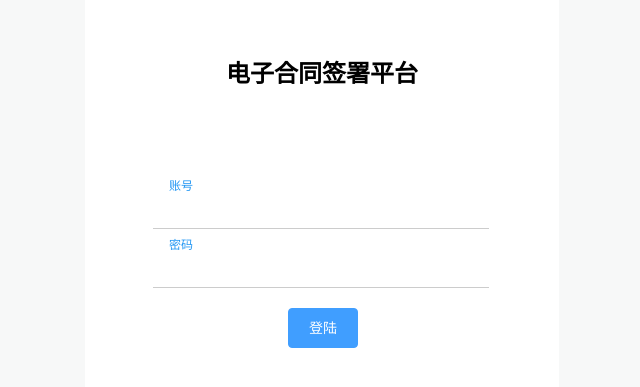
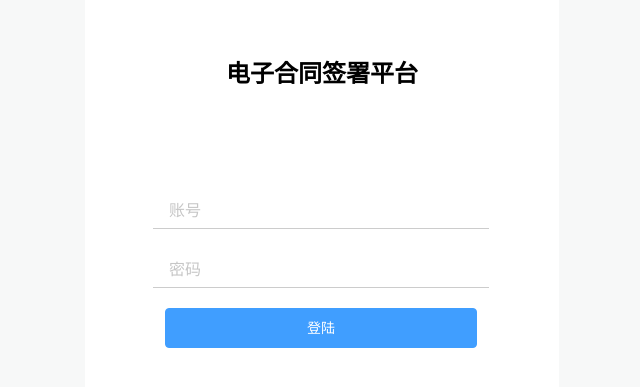
Before and after one commit to willile-song/project_vue_ts, a Vue app: page / in a window 1280 px wide. Shown: the part 211-598 px from the top of the page, without its empty margins (318-958 px from the left). Built offline with nearby package versions, Linux system fonts and the light colour scheme.

Commit message:
完善按钮登录框按按钮样式

```diff
--- a/src/App.vue
+++ b/src/App.vue
@@ -133,23 +133,7 @@ main.el-main {
 .el-button.el-button--text.el-button--mini > span:hover {
   color: #000;
 }
-/* div#login .el-input__inner {
-  border-color: transparent;
-  border-bottom-color: #ccc;
-}
-div#login .el-input {
-  position: relative;
-}
-div#login .el-input::after {
-  content: "";
-  width: 100%;
-  height: 0px;
-  border-right: none;
-  border-left: none;
-  border: 1px solid #2489f2;
-  display: block;
-  position: absolute;
-} */
+
 div#login .el-input__inner {
   border-color: transparent;
   border-bottom-color: #ccc;
@@ -170,8 +154,7 @@ div#login .el-input__inner {
     pointer-events: none;
     margin-left: 10px;
 }
-.hp-row input:focus ~ label,
-.hp-row input:valid ~ label{
+.hp-row input:focus ~ label{
     top:-14px;
     font-size: 12px;
     color: #2196F3;
@@ -192,7 +175,7 @@ span.bar::before {
     width: 100%;
 }
 #login .el-button.el-button--primary {
-    margin-left: calc(50% - 34px);
-
+    width: 312px;
+    margin-left: 32px;
 }
 </style>
```
